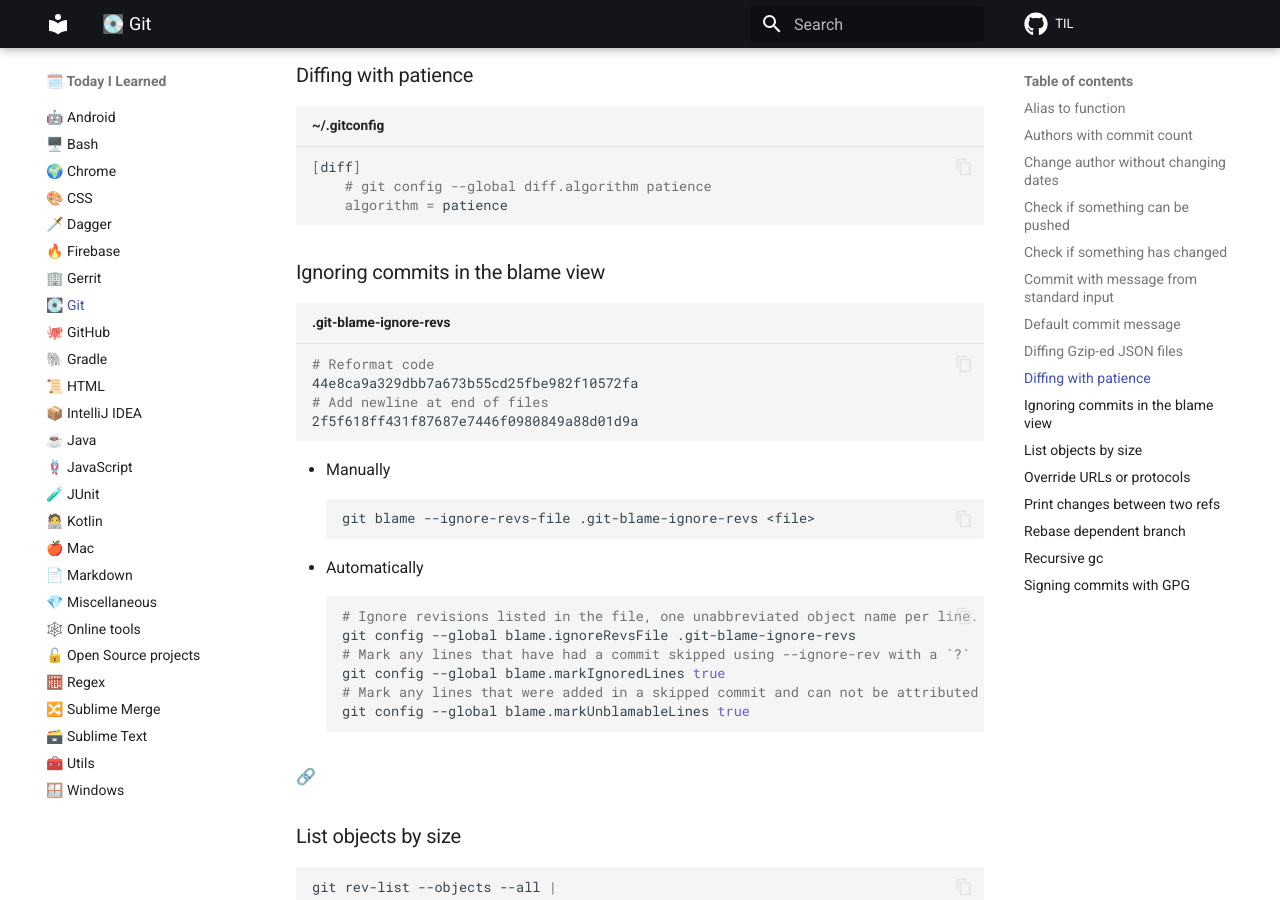
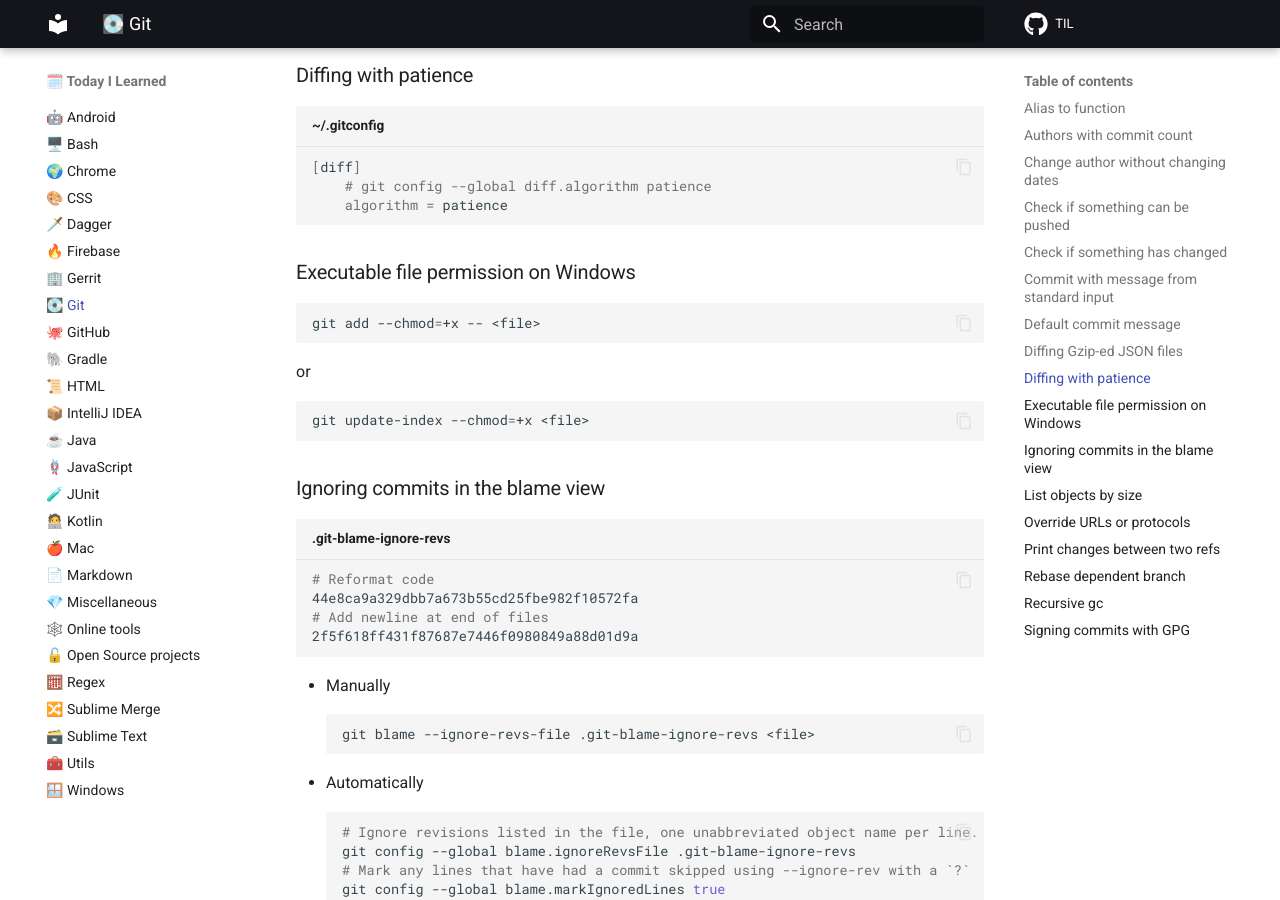
Before and after one commit to SimonMarquis/TIL, an MkDocs documentation site: the page built from docs/git.md, in a window 1280 px wide and 900 px high, scrolled down 2111 px. Built offline with MkDocs 1.6.1 and Material for MkDocs 9.7.7, drawn with Linux system fonts in a browser that asks for light colours; comment, search, counter and statistics services are not loaded.

Commit message:
[Git] Executable file permission on Windows

````diff
--- a/docs/git.md
+++ b/docs/git.md
@@ -389,6 +389,18 @@
     algorithm = patience
 ```
 
+### Executable file permission on Windows
+
+```bash
+git add --chmod=+x -- <file>
+```
+
+or
+
+```bash
+git update-index --chmod=+x <file>
+```
+
 ### Ignoring commits in the blame view
 
 ```bash title=".git-blame-ignore-revs"
````
